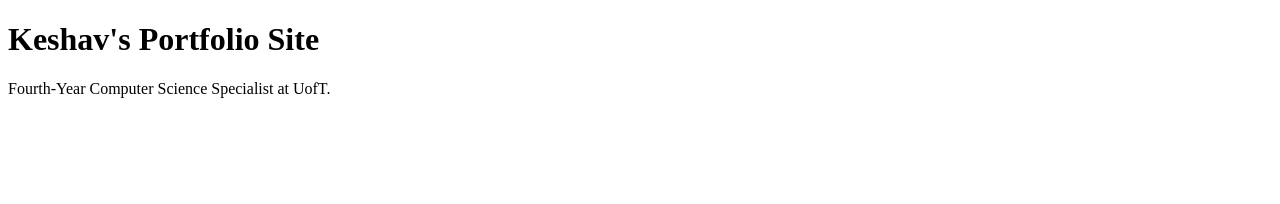
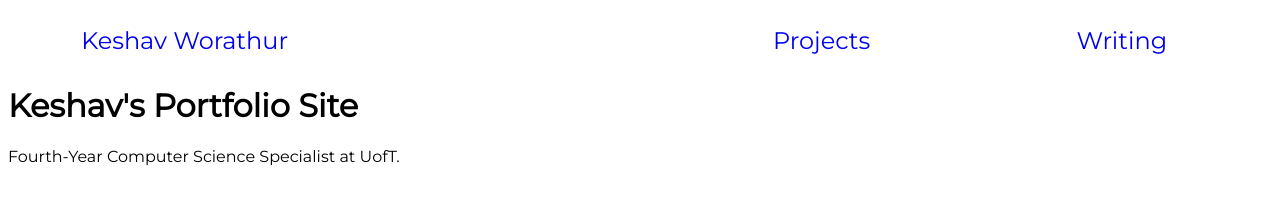
Before and after one commit to kworathur/keshavs-portfolio, a Gatsby site: page / in a window 1280 px wide. Built offline with nearby package versions, Linux system fonts and the light colour scheme; Gatsby itself is replaced by a stand-in of ours.

Commit message:
Add description to site metadata

```diff
--- a/src/pages/index.js
+++ b/src/pages/index.js
@@ -1,16 +1,23 @@
 import * as React from 'react'
+import Layout from '../components/Layout/layout';
 
 
 const IndexPage = () => {
   return (
-    <main>
+    <Layout>
       <h1>Keshav's Portfolio Site</h1>
       <p>Fourth-Year Computer Science Specialist at UofT.</p>
-    </main>
+    </Layout>
   )
 }
 
 
-export const Head = () => <title>Home Page</title>
+export const Head = () => (
+  <>
+    <title>Keshav Worathur</title>
+    <meta name="description" content="Keshav Worathur's Portfolio. Keshav Worathur is a fourth year computer science specialist at Uoft" />
+  </>
+);
+
 
 export default IndexPage
```
